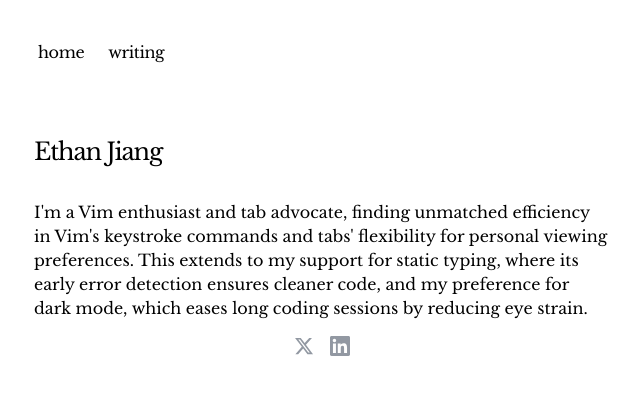
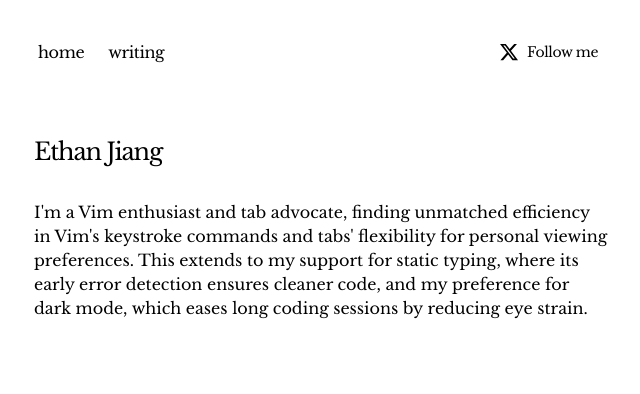
Before and after one commit to ethanjyx/blog, a Next.js app: page / in a window 1280 px wide. Shown: the top 394 px of the page, without its empty margins (318-958 px from the left). Built offline with nearby package versions, Linux system fonts and the light colour scheme.

Commit message:
Refactor Footer and Navbar components to integrate social media icons, remove unused icon functions, and enhance layout for better alignment and spacing.

```diff
--- a/app/components/footer.tsx
+++ b/app/components/footer.tsx
@@ -1,77 +1,6 @@
-function ArrowIcon() {
-  return (
-    <svg
-      width="12"
-      height="12"
-      viewBox="0 0 12 12"
-      fill="none"
-      xmlns="http://www.w3.org/2000/svg"
-    >
-      <path
-        d="M2.07102 11.3494L0.963068 10.2415L9.2017 1.98864H2.83807L2.85227 0.454545H11.8438V9.46023H10.2955L10.3097 3.09659L2.07102 11.3494Z"
-        fill="currentColor"
-      />
-    </svg>
-  )
-}
-
-function XIcon() {
-  return (
-    <svg
-      width="20"
-      height="20"
-      viewBox="0 0 24 24"
-      fill="none"
-      xmlns="http://www.w3.org/2000/svg"
-      className="opacity-60 hover:opacity-80 transition-opacity"
-    >
-      <path
-        d="M18.244 2.25h3.308l-7.227 8.26 8.502 11.24H16.17l-5.214-6.817L4.99 21.75H1.68l7.73-8.835L1.254 2.25H8.08l4.713 6.231zm-1.161 17.52h1.833L7.084 4.126H5.117z"
-        fill="currentColor"
-      />
-    </svg>
-  )
-}
-
-function LinkedInIcon() {
-  return (
-    <svg
-      width="20"
-      height="20"
-      viewBox="0 0 24 24"
-      fill="none"
-      xmlns="http://www.w3.org/2000/svg"
-      className="opacity-60 hover:opacity-80 transition-opacity"
-    >
-      <path
-        d="M20.447 20.452h-3.554v-5.569c0-1.328-.027-3.037-1.852-3.037-1.853 0-2.136 1.445-2.136 2.939v5.667H9.351V9h3.414v1.561h.046c.477-.9 1.637-1.85 3.37-1.85 3.601 0 4.267 2.37 4.267 5.455v6.286zM5.337 7.433c-1.144 0-2.063-.926-2.063-2.065 0-1.138.92-2.063 2.063-2.063 1.14 0 2.064.925 2.064 2.063 0 1.139-.925 2.065-2.064 2.065zm1.782 13.019H3.555V9h3.564v11.452zM22.225 0H1.771C.792 0 0 .774 0 1.729v20.542C0 23.227.792 24 1.771 24h20.451C23.2 24 24 23.227 24 22.271V1.729C24 .774 23.2 0 22.222 0h.003z"
-        fill="currentColor"
-      />
-    </svg>
-  )
-}
-
 export default function Footer() {
   return (
     <footer className="mb-16">
-      <div className="flex gap-4 items-center justify-center">
-        <a
-          href="https://x.com/ethanjyx"
-          target="_blank"
-          rel="noopener noreferrer"
-          className="text-gray-600 hover:text-gray-900 transition-colors"
-        >
-          <XIcon />
-        </a>
-        <a
-          href="https://www.linkedin.com/in/ethan-yixing-j-5b629261/"
-          target="_blank"
-          rel="noopener noreferrer"
-          className="text-gray-600 hover:text-gray-900 transition-colors"
-        >
-          <LinkedInIcon />
-        </a>
-      </div>
     </footer>
   )
 }
--- a/app/components/nav.tsx
+++ b/app/components/nav.tsx
@@ -9,15 +9,51 @@ const navItems = {
   },
 }
 
+function XIcon() {
+  return (
+    <svg
+      width="20"
+      height="20"
+      viewBox="0 0 24 24"
+      fill="none"
+      xmlns="http://www.w3.org/2000/svg"
+      className="hover:opacity-80 transition-opacity"
+    >
+      <path
+        d="M18.244 2.25h3.308l-7.227 8.26 8.502 11.24H16.17l-5.214-6.817L4.99 21.75H1.68l7.73-8.835L1.254 2.25H8.08l4.713 6.231zm-1.161 17.52h1.833L7.084 4.126H5.117z"
+        fill="currentColor"
+      />
+    </svg>
+  )
+}
+
+function LinkedInIcon() {
+  return (
+    <svg
+      width="20"
+      height="20"
+      viewBox="0 0 24 24"
+      fill="none"
+      xmlns="http://www.w3.org/2000/svg"
+      className="opacity-60 hover:opacity-80 transition-opacity"
+    >
+      <path
+        d="M20.447 20.452h-3.554v-5.569c0-1.328-.027-3.037-1.852-3.037-1.853 0-2.136 1.445-2.136 2.939v5.667H9.351V9h3.414v1.561h.046c.477-.9 1.637-1.85 3.37-1.85 3.601 0 4.267 2.37 4.267 5.455v6.286zM5.337 7.433c-1.144 0-2.063-.926-2.063-2.065 0-1.138.92-2.063 2.063-2.063 1.14 0 2.064.925 2.064 2.063 0 1.139-.925 2.065-2.064 2.065zm1.782 13.019H3.555V9h3.564v11.452zM22.225 0H1.771C.792 0 0 .774 0 1.729v20.542C0 23.227.792 24 1.771 24h20.451C23.2 24 24 23.227 24 22.271V1.729C24 .774 23.2 0 22.222 0h.003z"
+        fill="currentColor"
+      />
+    </svg>
+  )
+}
+
 export function Navbar() {
   return (
     <aside className="-ml-[8px] mb-16 tracking-tight">
       <div className="lg:sticky lg:top-20">
         <nav
-          className="flex flex-row items-start relative px-0 pb-0 fade md:overflow-auto scroll-pr-6 md:relative"
+          className="flex flex-row items-center justify-between relative px-0 pb-0 fade md:overflow-auto scroll-pr-6 md:relative"
           id="nav"
         >
-          <div className="flex flex-row space-x-0 pr-10">
+          <div className="flex flex-row space-x-0">
             {Object.entries(navItems).map(([path, { name }]) => {
               return (
                 <Link
@@ -30,6 +66,17 @@ export function Navbar() {
               )
             })}
           </div>
+          <div className="flex gap-4 items-center">
+            <a
+              href="https://x.com/ethanjyx"
+              target="_blank"
+              rel="noopener noreferrer"
+              className="flex items-center gap-2 px-3 py-2 rounded-md text-black hover:bg-gray-100 transition-colors"
+            >
+              <XIcon />
+              <span className="text-sm">Follow me</span>
+            </a>
+          </div>
         </nav>
       </div>
     </aside>
--- a/app/writing/posts/spaces-vs-tabs.mdx
+++ b/app/writing/posts/first-5.mdx
@@ -1,6 +1,6 @@
 ---
-title: 'Spaces vs. Tabs: The Indentation Debate Continues'
-publishedAt: '2024-04-08'
+title: 'First 5 Paying Customers'
+publishedAt: '2025-10-16'
 summary: 'Explore the enduring debate between using spaces and tabs for code indentation, and why this choice matters more than you might think.'
 ---
 
--- a/app/writing/posts/vim.mdx
+++ /dev/null
@@ -1,39 +0,0 @@
----
-title: 'Embracing Vim: The Unsung Hero of Code Editors'
-publishedAt: '2024-04-09'
-summary: 'Discover why Vim, with its steep learning curve, remains a beloved tool among developers for editing code efficiently and effectively.'
----
-
-In the world of software development, where the latest and greatest tools frequently capture the spotlight, Vim stands out as a timeless classic. Despite its age and initial complexity, Vim has managed to retain a devoted following of developers who swear by its efficiency, versatility, and power.
-
-This article delves into the reasons behind Vim's enduring appeal and why it continues to be a great tool for coding in the modern era.
-
-## Efficiency and Speed
-
-At the heart of Vim's philosophy is the idea of minimizing keystrokes to achieve maximum efficiency.
-
-Unlike other text editors where the mouse is often relied upon for navigation and text manipulation, Vim's keyboard-centric design allows developers to perform virtually all coding tasks without leaving the home row. This not only speeds up coding but also reduces the risk of repetitive strain injuries.
-
-## Highly Customizable
-
-Vim can be extensively customized to suit any developer's preferences and workflow. With a vibrant ecosystem of plugins and a robust scripting language, users can tailor the editor to their specific needs, whether it's programming in Python, writing in Markdown, or managing projects.
-
-This level of customization ensures that Vim remains relevant and highly functional for a wide range of programming tasks and languages.
-
-## Ubiquity and Portability
-
-Vim is virtually everywhere. It's available on all major platforms, and because it's lightweight and terminal-based, it can be used on remote servers through SSH, making it an indispensable tool for sysadmins and developers working in a cloud-based environment.
-
-The ability to use the same editor across different systems without a graphical interface is a significant advantage for those who need to maintain a consistent workflow across multiple environments.
-
-## Vibrant Community
-
-Despite—or perhaps because of—its learning curve, Vim has cultivated a passionate and active community. Online forums, dedicated websites, and plugins abound, offering support, advice, and improvements.
-
-This community not only helps newcomers climb the steep learning curve but also continually contributes to Vim's evolution, ensuring it remains adaptable and up-to-date with the latest programming trends and technologies.
-
-## Conclusion
-
-Vim is not just a text editor; it's a way of approaching coding with efficiency and thoughtfulness. Its steep learning curve is a small price to pay for the speed, flexibility, and control it offers.
-
-For those willing to invest the time to master its commands, Vim proves to be an invaluable tool that enhances productivity and enjoyment in coding. In an age of ever-changing development tools, the continued popularity of Vim is a testament to its enduring value and utility.
```
Also changed, not shown: app/writing/posts/static-typing.mdx (deleted, +0 -52 lines).
